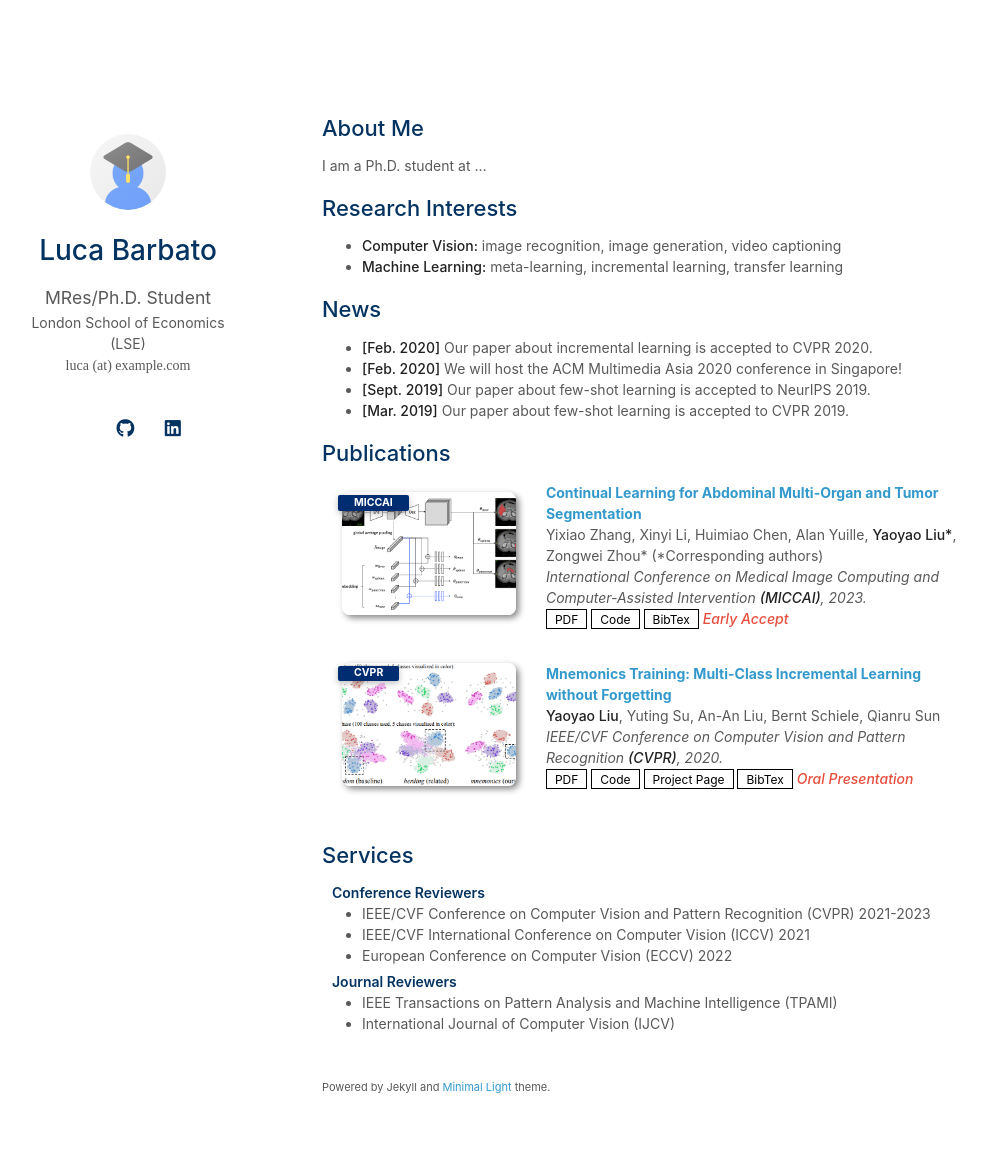
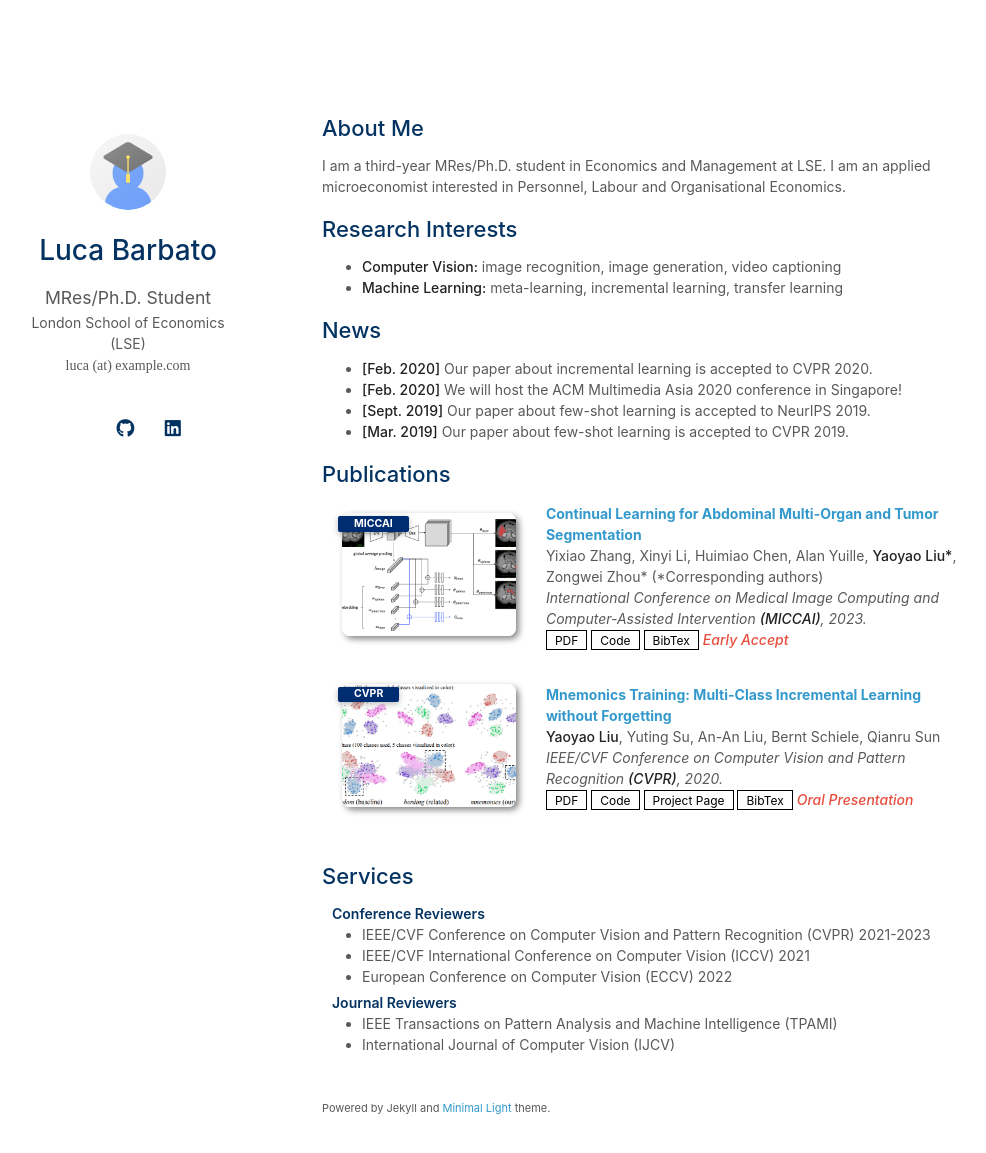
Before and after one commit to barbatoluca/barbatoluca.github.io, a Jekyll site: the page built from index.md, in a window 1280 px wide and 1187 px high. Shown: the top 1153 px of the window, without its empty margins (148-1134 px from the left). Built offline with Jekyll 4.4.1, drawn with Linux system fonts in a browser that asks for light colours; a style sheet for code colours, icons or effects is not loaded; our own code applies the rules of GitHub Pages for plain Markdown files.

Commit message:
Revise personal description in index.md
Updated personal description to reflect current academic status and research focus.

```diff
--- a/index.md
+++ b/index.md
@@ -4,7 +4,7 @@ layout: homepage
 
 ## About Me
 
-I am a Ph.D. student at ...
+I am a third-year MRes/Ph.D. student in Economics and Management at LSE. I am an applied microeconomist interested in Personnel, Labour and Organisational Economics.
 
 ## Research Interests
 
```
